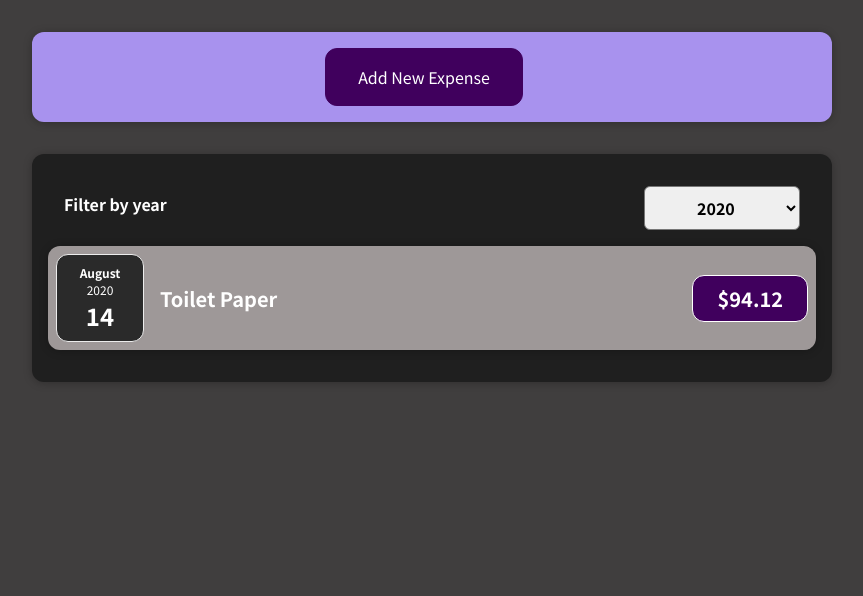
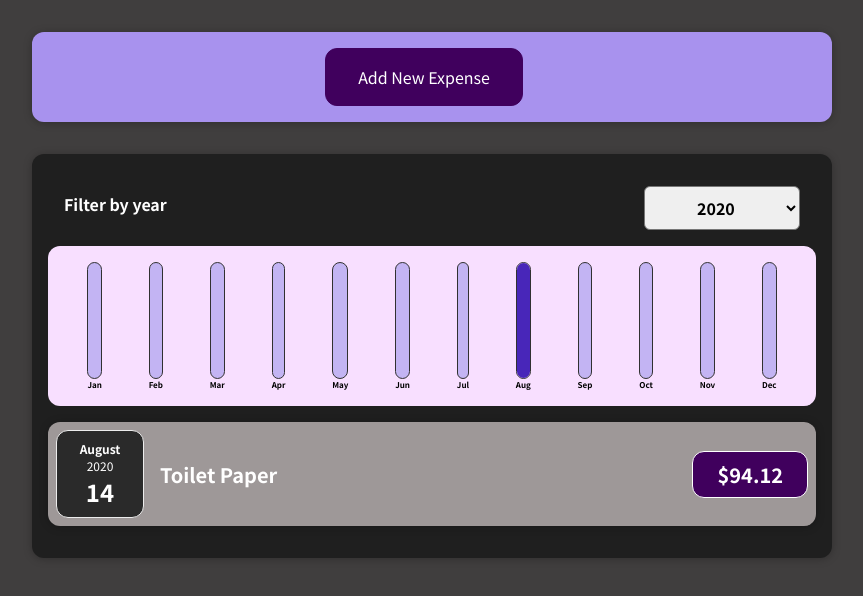
Before and after one commit to Theodoric-Graham/React-Udemy, a React (Create React App) app: page / in a window 1280 px wide. Shown: the top 596 px of the page, without its empty margins (208-1071 px from the left). Built offline with nearby package versions, Linux system fonts and the light colour scheme.

Commit message:
Wrap up and next steps

```diff
--- a/src/components/Chart/Chart.js
+++ b/src/components/Chart/Chart.js
@@ -4,13 +4,16 @@
 import "./Chart.css";
 
 const Chart = (props) => {
+  const dataPointValues = props.dataPoints.map((dataPoint) => dataPoint.value);
+  const totalMaximum = Math.max(...dataPointValues);
+
   return (
     <div className="chart">
       {props.dataPoints.map((dataPoint) => (
         <ChartBar
           key={dataPoint.label}
           value={dataPoint.value}
-          maxValue={null}
+          maxValue={totalMaximum}
           label={dataPoint.label}
         />
       ))}
--- a/src/components/Chart/ChartBar.js
+++ b/src/components/Chart/ChartBar.js
@@ -5,7 +5,7 @@
   let barfillHeight = "0%";
 
   //this will give us a percentage between 0 and 100 that should be filled
-  if (props.max > 0) {
+  if (props.maxValue > 0) {
     barfillHeight = Math.round((props.value / props.maxValue) * 100) + "%";
   }
 
--- a/src/components/Expenses/Expenses.js
+++ b/src/components/Expenses/Expenses.js
@@ -3,6 +3,7 @@
 import Card from "../UI/Card";
 import ExpensesFilter from "./ExpensesFilter";
 import ExpensesList from "./ExpensesList";
+import ExpensesChart from "./ExpensesChart";
 
 //can destructure to clean things up
 const Expenses = ({ items }) => {
@@ -27,6 +28,7 @@
           onSaveExpenseYear={onSaveExpenseYearHandler}
           selected={enteredDate}
         />
+        <ExpensesChart expenses={filteredExpenses} />
         <ExpensesList items={filteredExpenses} />
       </Card>
     </div>
--- /dev/null
+++ b/src/components/Expenses/ExpensesChart.js
@@ -0,0 +1,28 @@
+import React from "react";
+import Chart from "../Chart/Chart";
+
+const ExpensesChart = (props) => {
+  const chartDataPoints = [
+    { label: "Jan", value: 0 },
+    { label: "Feb", value: 0 },
+    { label: "Mar", value: 0 },
+    { label: "Apr", value: 0 },
+    { label: "May", value: 0 },
+    { label: "Jun", value: 0 },
+    { label: "Jul", value: 0 },
+    { label: "Aug", value: 0 },
+    { label: "Sep", value: 0 },
+    { label: "Oct", value: 0 },
+    { label: "Nov", value: 0 },
+    { label: "Dec", value: 0 },
+  ];
+
+  for (const expense of props.expenses) {
+    const expenseMonth = expense.date.getMonth(); //Start at 0 => January => 0
+    chartDataPoints[expenseMonth].value += expense.amount;
+  }
+
+  return <Chart dataPoints={chartDataPoints} />;
+};
+
+export default ExpensesChart;
--- a/src/components/NewExpense/ExpenseForm.js
+++ b/src/components/NewExpense/ExpenseForm.js
@@ -54,7 +54,7 @@
     //creates an object with the input data
     const expenseData = {
       title: enteredTitle,
-      amount: enteredAmount,
+      amount: +enteredAmount,
       date: new Date(enteredDate + "T00:00:00"),
     };
 
```
